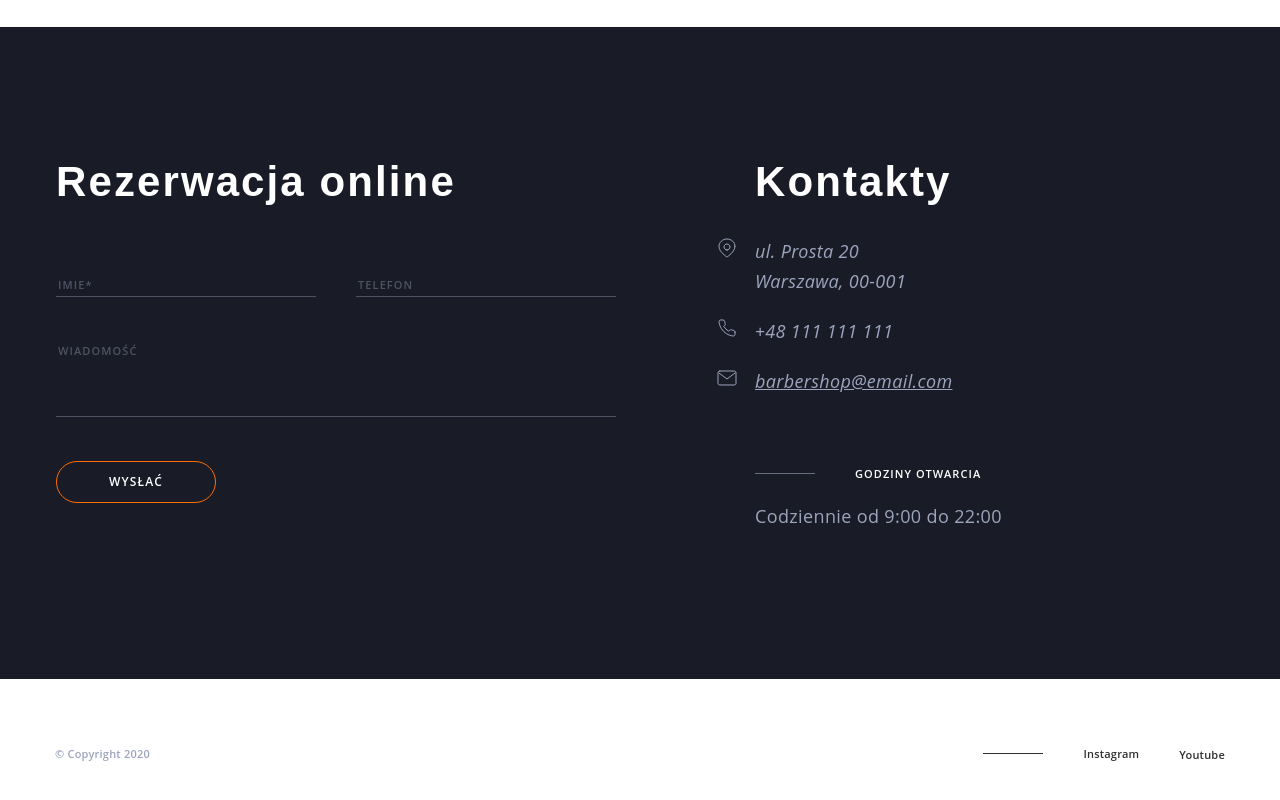
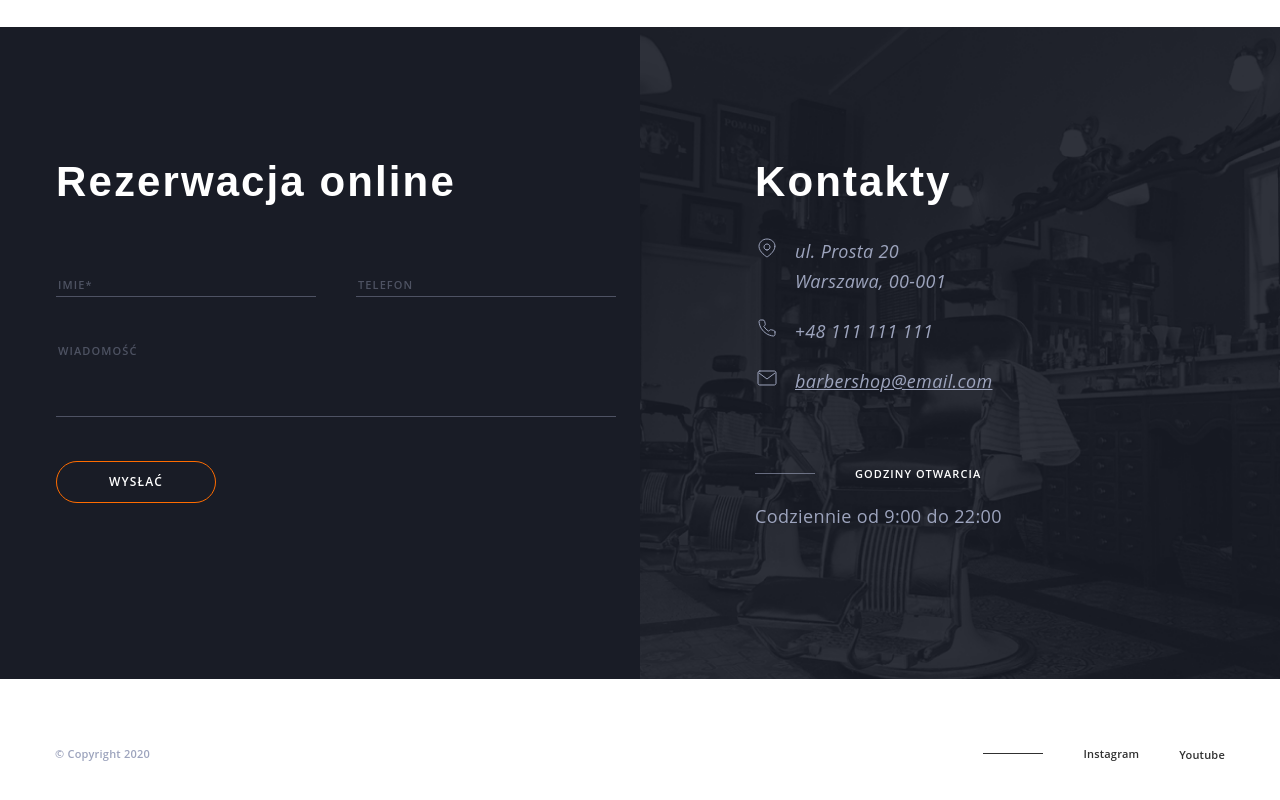
Before and after one commit to Agnieszkaa86/Barbershop, a plain HTML site: page index.html in a window 1280 px wide. Shown: the part 4399-5199 px from the top of the page. Drawn offline with nearby package versions, Linux system fonts and the light colour scheme; a web font is replaced by a local one.

Commit message:
Update styles.css

```diff
--- a/css/styles.css
+++ b/css/styles.css
@@ -513,15 +513,19 @@ a {
 }
 .contact__right-side {
   width: 50%;
-  background-image: url(../images/Bg\\(1\).png);
+  background-image: url(../images/Bg\ \(1\).png);
   background-repeat: no-repeat;
   background-size: cover;
   background-color: #191c26;
   padding-left: 115px;
 }
+
 .contact__address {
   padding-top: 30px;
   margin-bottom: 70px;
+}
+.contact__list {
+    margin-left: 40px;
 }
 .contact__form {
   width: 560px;
@@ -638,7 +642,7 @@ a {
   line-height: 1.364;
   letter-spacing: 0.02em;
   color: #9da4bd;
-  /* padding-left: 20px; */
+   /* padding-left: 20px;  */
 }
 /* .footer__copy .container {
   margin-left: 55px;
```
